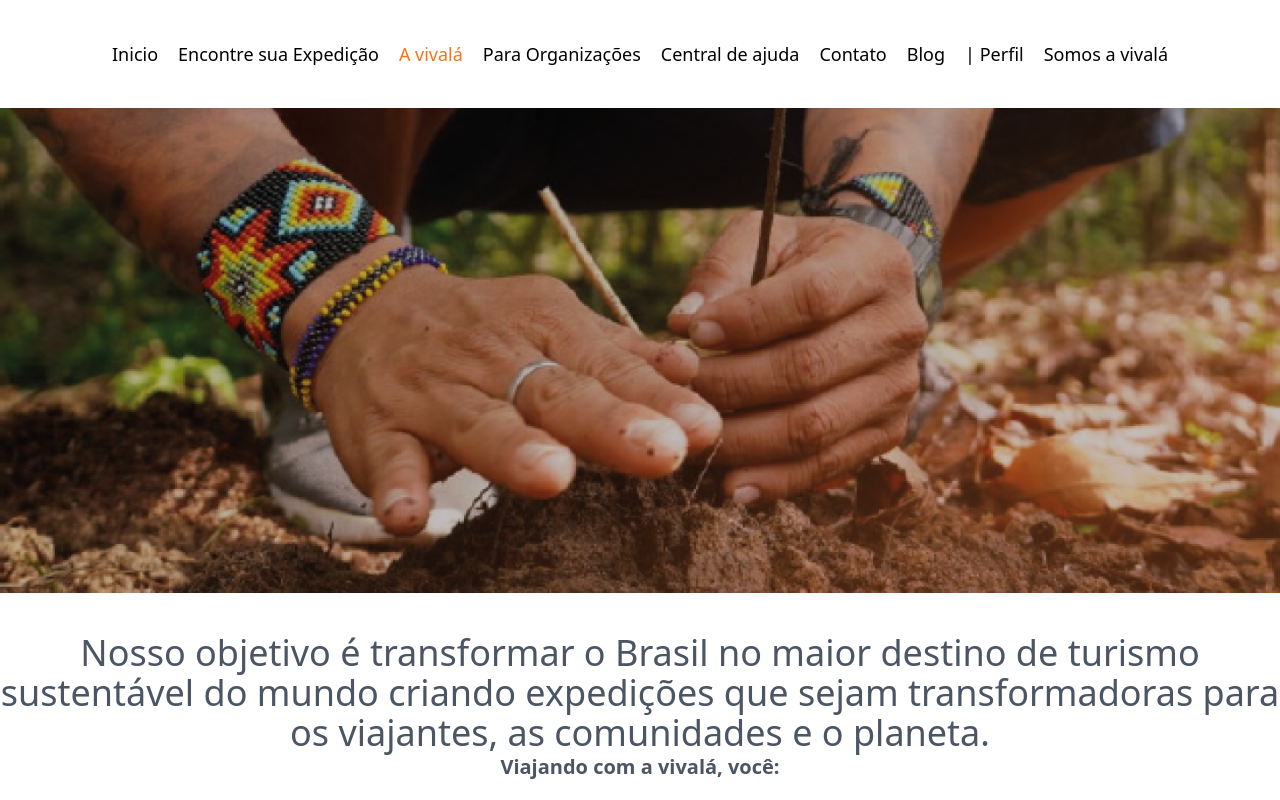
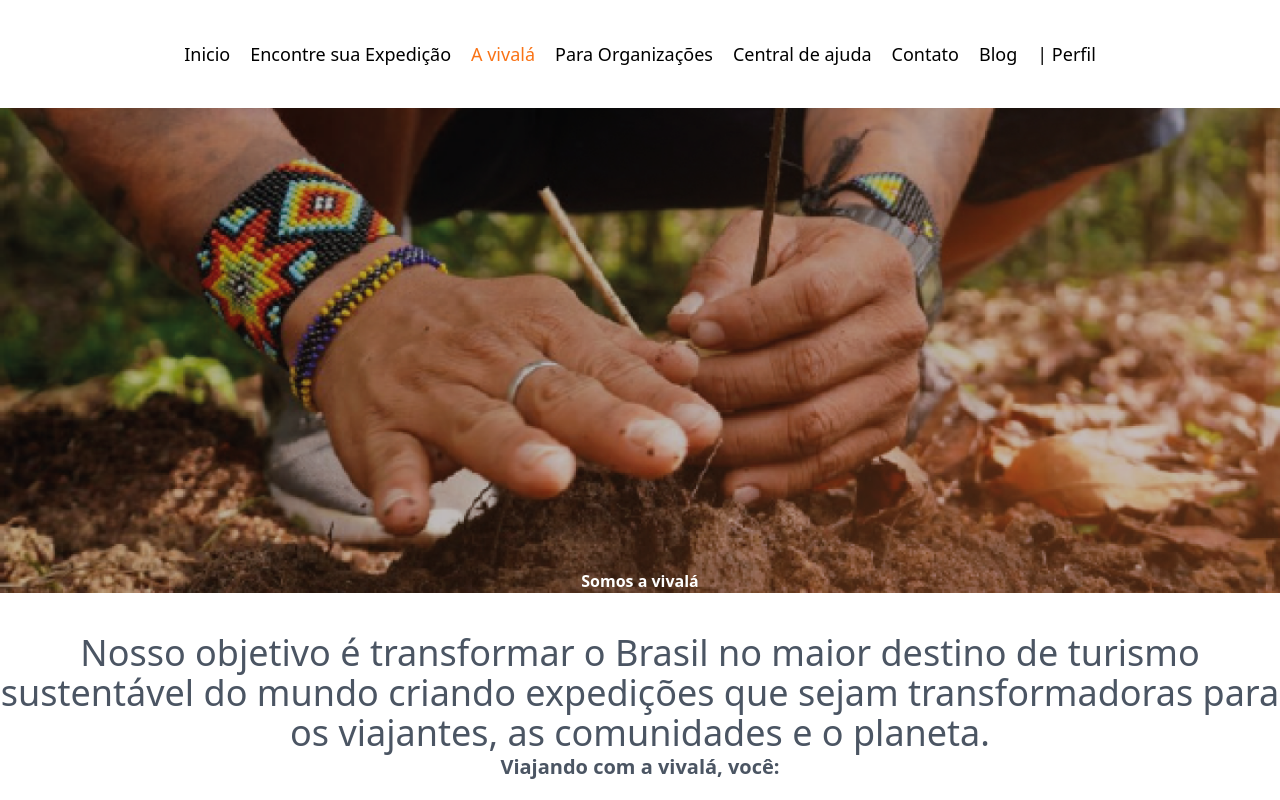
Before and after one commit to henriqueadny37/vivalatest, a Next.js app: page / in a window 1280 px wide. Shown: the top 800 px of the page. Built offline with nearby package versions, Linux system fonts and the light colour scheme.

Commit message:
chore: update project

```diff
--- a/src/Components/Menu.jsx
+++ b/src/Components/Menu.jsx
@@ -13,15 +13,17 @@ export const Menu = () => {
         <a href="#">Contato</a>
         <a href="#">Blog</a>
         <a href="#">| Perfil</a>
-        <span>Somos a vivalá</span>
       </header>
-      <div className="grid justify-items-center">
+      <div className="grid justify-items-center relative">
         <img
           src="/Fotos/bannervivala.png"
           alt="vivala"
           width={2005}
           height={546}
         />
+        <div className="flex absolute bottom-0 center-0 text-white font-semibold ">
+          <p className="text-6x1">Somos a vivalá</p>
+        </div>
       </div>
       <div className="container mx-auto">
         <div className="grid justify-items-center">
@@ -104,5 +106,3 @@ export const Menu = () => {
     </>
   );
 };
-
-//<h1 className="text-6xl text-center mb-16 font-bold">SOMOS A VIVALÁ</h1>
--- a/src/pages/_app.js
+++ b/src/pages/_app.js
@@ -1,5 +1,4 @@
-import '@/styles/globals.css'
-
+import styles from '../styles/globals.css'
 export default function App({ Component, pageProps }) {
   return <Component {...pageProps} />
 }
--- a/src/pages/index.js
+++ b/src/pages/index.js
@@ -1,4 +1,4 @@
-import { Menu } from "@/Components/Menu";
+import { Menu } from "../Components/Menu";
 
 export default function Home() {
   return (
```
